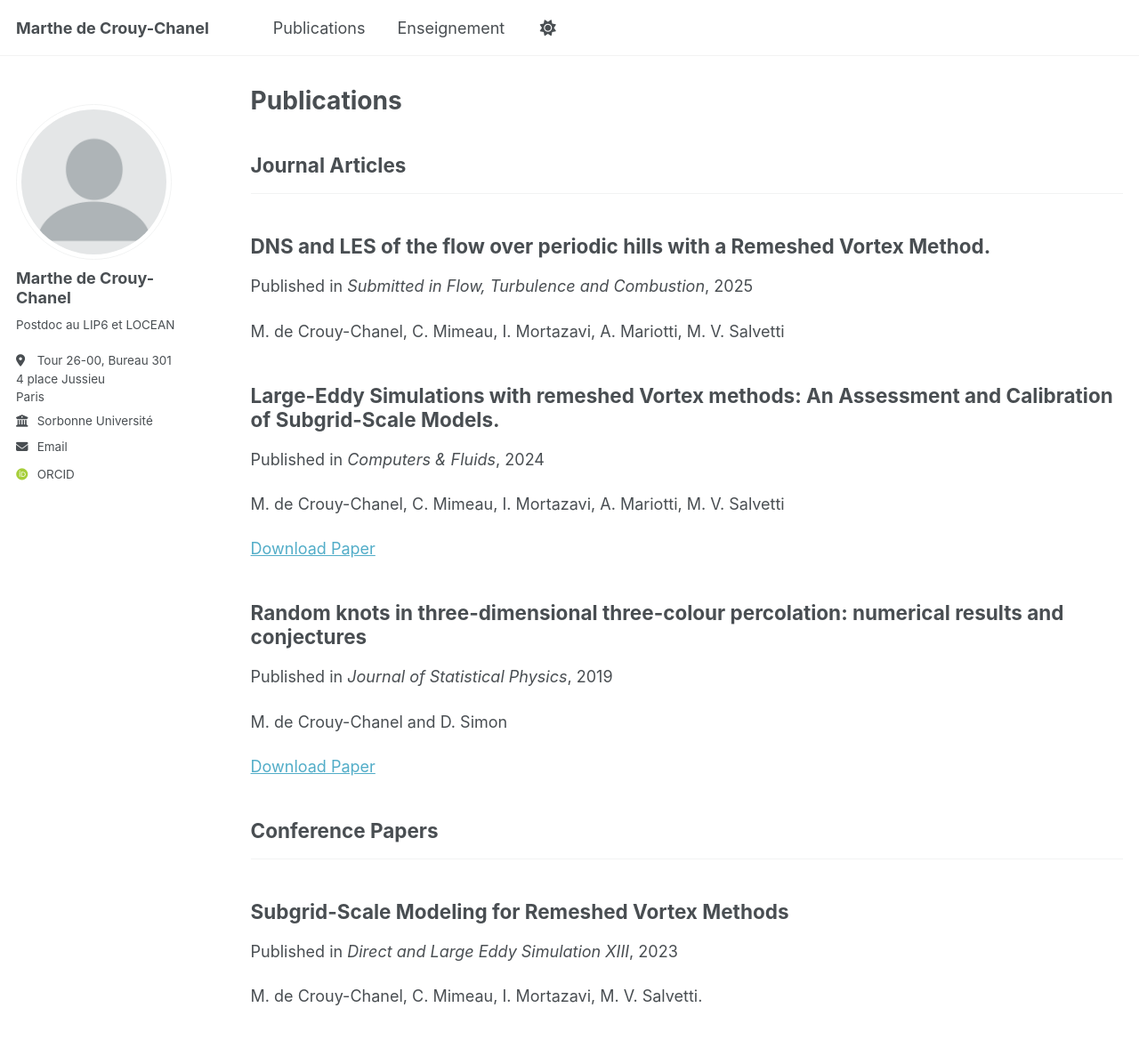
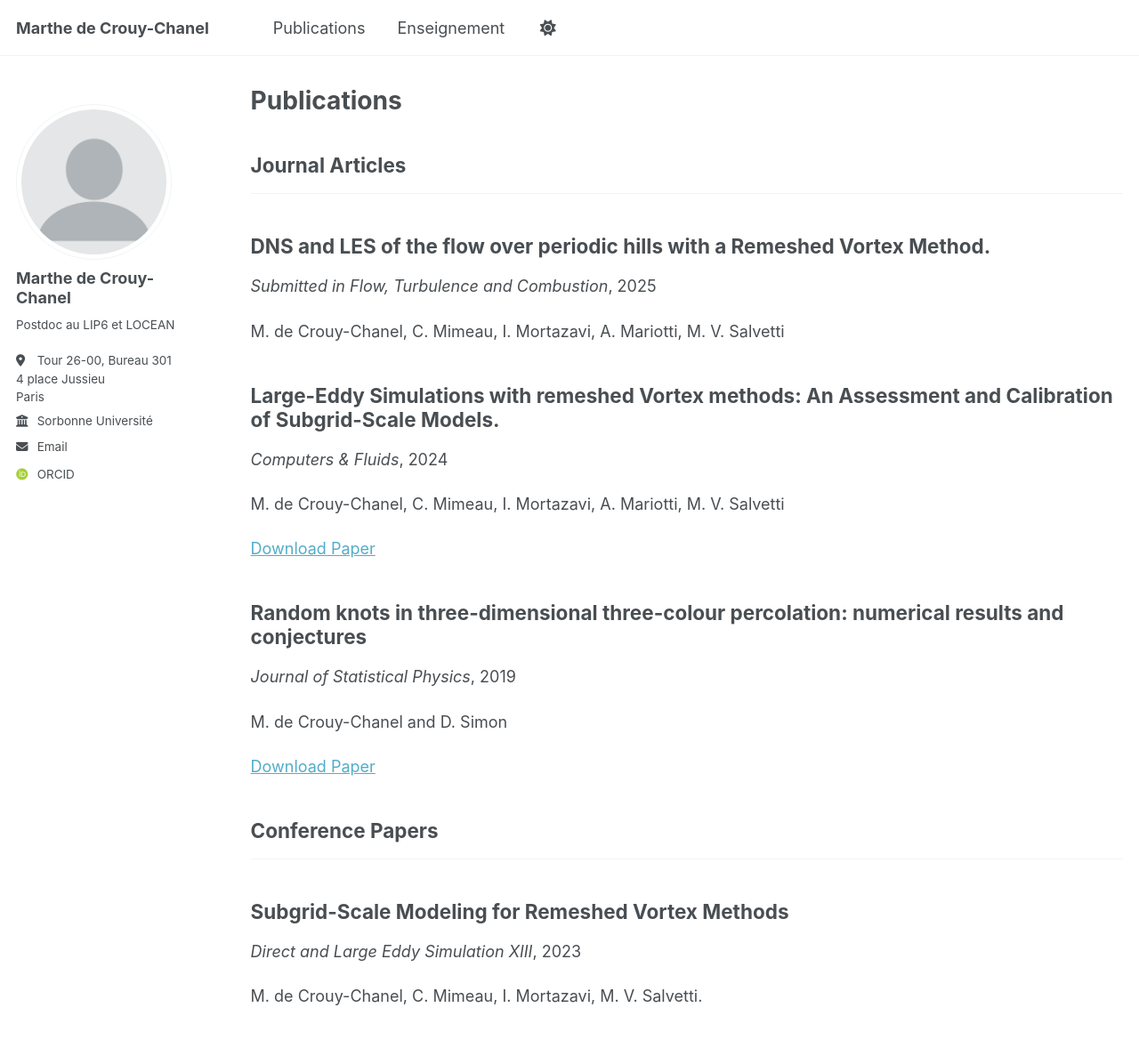
Before and after one commit to mdecrouy/mdecrouy.github.io, a Jekyll site: the page built from _pages/publications.html, in a window 1280 px wide and 1400 px high. Shown: the top 1169 px of the window at 89% size. Built offline with Jekyll 4.4.1, drawn with Linux system fonts in a browser that asks for light colours; some web fonts are replaced.

Commit message:
Update archive-single.html

```diff
--- a/_includes/archive-single.html
+++ b/_includes/archive-single.html
@@ -41,13 +41,12 @@
         {% if post.collection == 'teaching' %}
           <p> {{ post.type }}, <i>{{ post.venue }}</i>, {{ post.date | default: "1900-01-01" | date: "%Y" }} </p>
         {% elsif post.collection == 'publications' %}
-          <p>Published in <i>{{ post.venue }}</i>, {{ post.date | default: "1900-01-01" | date: "%Y" }} </p>
+          <p><i>{{ post.venue }}</i>, {{ post.date | default: "1900-01-01" | date: "%Y" }} </p>
+          <p>{{ post.authors | join: ", " }}</p>
         {% elsif post.date %}
          <p class="page__date"><strong><i class="fa fa-fw fa-calendar" aria-hidden="true"></i> {{ site.data.ui-text[site.locale].date_label | default: "Published:" }}</strong> <time datetime="{{ post.date | default: "1900-01-01" | date_to_xmlschema }}">{{ post.date | default: "1900-01-01" | date: "%B %d, %Y" }}</time></p>
         {% endif %}
-    {% if post.authors %}
-    <p class="pub‐authors">{{ post.authors | join: ", " }}</p>
-    {% endif %}
+
 
 
     {% if post.excerpt and site.read_more != 'enabled' %}
```
